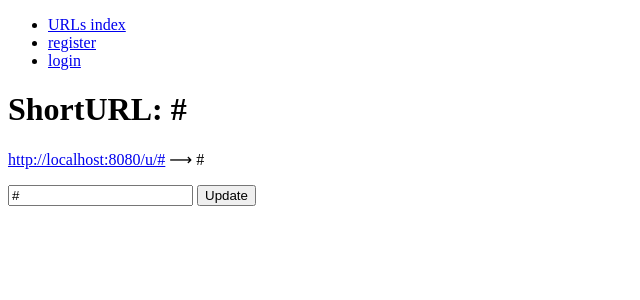
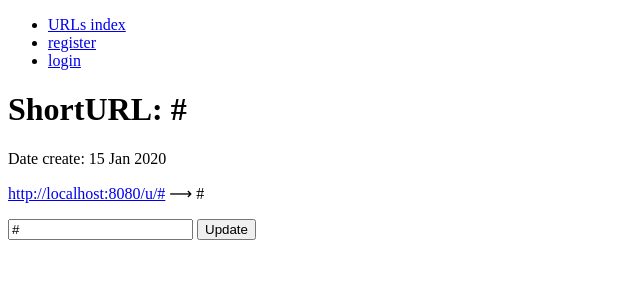
Before and after one commit to corrinachow/tiny-app, a Node project: template views/urls_show.ejs in a window 1280 px wide. Shown: the top 300 px of the page, without its empty margins (0-640 px from the left). Run offline with Node 20 templates, Linux system fonts and the light colour scheme; the template is opened without the code that fills it: most values are stand-ins (such as "Sample title", 1, 10 or a date in 2020).

Commit message:
Add create dates to links

```diff
--- a/server.js
+++ b/server.js
@@ -18,9 +18,9 @@ app.get('/urls.json', (req, res) => {
 });
 
 const urlDatabase = {
-  'b2xVn2': { userID:'userRandomID', url:'http://www.lighthouselabs.ca' },
-  '9sm5xK': { userID:'user2RandomID', url:'http://www.google.com' },
-  '5x6rvqp': { userID:'user3RandomID', url:'https://wikipedia.org' }
+  'b2xVn2': { userID:'userRandomID', url:'http://www.lighthouselabs.ca', date: 'Thu Apr 19 2018 21:32:50 GMT-0400 (EDT)'},
+  '9sm5xK': { userID:'user2RandomID', url:'http://www.google.com', date: 'Thu Apr 19 2018 21:32:50 GMT-0400 (EDT)'},
+  '5x6rvqp': { userID:'user3RandomID', url:'https://wikipedia.org', date: 'Thu Apr 19 2018 21:32:50 GMT-0400 (EDT)' }
 };
 
 const users = {
@@ -58,9 +58,9 @@ function urlsForUser(id) {
   const shortURLs = Object.keys(urlDatabase);
   for (const shortURL of shortURLs) {
     if (urlDatabase[shortURL].userID === id) {
-      urls[shortURL] = urlDatabase[shortURL].url;
-    }
-  }
+      urls[shortURL] = urlDatabase[shortURL];
+    };
+  };
   return urls;
 }
 
@@ -75,10 +75,9 @@ app.get('/register', (req, res) => {
 app.post('/register', (req, res) => {
   const { email, password } = req.body;
   if (!email || !password) {
-    res.status(400).send('Invalid email or password');
-    if (getUser(email)) {
-      res.status(400).send('Email already in use');
-    };
+    return res.status(400).send('Invalid email or password');
+  } else if (getUser(email)) {
+    return res.status(400).send('Email already in use');
   } else {
     const newUser = {
       id: generateRandomStr(),
@@ -130,12 +129,12 @@ app.post('/login', (req, res) => {
 
 app.get('/urls', (req, res) => {
   let templateVars = {
-    urls: urlDatabase,
     user: users[req.session.user_id]
   };
   if (req.session.user_id) {
     templateVars.urls = urlsForUser(req.session.user_id);
   }
+  console.log(templateVars)
   res.render('urls_index', templateVars);
 });
 
@@ -144,7 +143,8 @@ app.get('/urls/new', (req, res) => {
     res.redirect('/login');
   } else {
     let templateVars = { urls: urlDatabase,
-      user: users[req.session.user_id]};
+      user: users[req.session.user_id]
+    };
     res.render('urls_new', templateVars);
   };
 });
@@ -155,18 +155,18 @@ app.post('/urls', (req, res) => {
   const shortURL = generateRandomStr();
   urlDatabase[shortURL] = {
     userID: req.session.user_id,
-    url: req.body.longURL};
+    url: req.body.longURL,
+    date: new Date(),
+  };
+  console.log(urlDatabase[shortURL])
   res.redirect(`/urls/${shortURL}`);
 });
 
 app.get('/urls/:id', (req, res) => {
   const { user_id } = req.session;
   const { id } = req.params;
-  console.log(id);
-  console.log(urlDatabase);
   if (!user_id) {
-
-    res.send('Please log in to edit URLs');
+    return res.send('Please log in to edit URLs');
   } else if (urlDatabase[id].userID !== user_id) {
     return res.send(`You don't have access to this page`)
   };
@@ -174,6 +174,7 @@ app.get('/urls/:id', (req, res) => {
     shortURL: id,
     longURL: urlDatabase[id].url,
     user: users[user_id],
+    date: urlDatabase[id].date
   };
   res.render('urls_show', templateVars);
 });
@@ -182,7 +183,7 @@ app.post('/urls/:id', (req, res) => {
   const { user_id } = req.session;
   const { id } = req.params;
   const { longURL } = req.body;
-  urlDatabase[id] = {userID: user_id, url:longURL};
+  urlDatabase[id] = {userID: user_id, url:longURL, date: urlDatabase[id].date};
   res.redirect(`/urls/${id}`);
 });
 
--- a/views/urls_show.ejs
+++ b/views/urls_show.ejs
@@ -6,6 +6,7 @@
     <% include ./partials/_header %>
 <body>
   <h1>ShortURL: <%= shortURL %></h1>
+  <p>Date create: <%= date %></p>
   <p><a href="<%= longURL %>">http://localhost:8080/u/<%= shortURL %></a> &xrarr; <%= longURL %></p>
   <form method="POST" action="/urls/<%= shortURL %>">
     <input type="text" name="longURL" value="<%= longURL %>">
```
Also changed, not shown: views/urls_index.ejs (+4 -3 lines), README.md, 2 other files.
